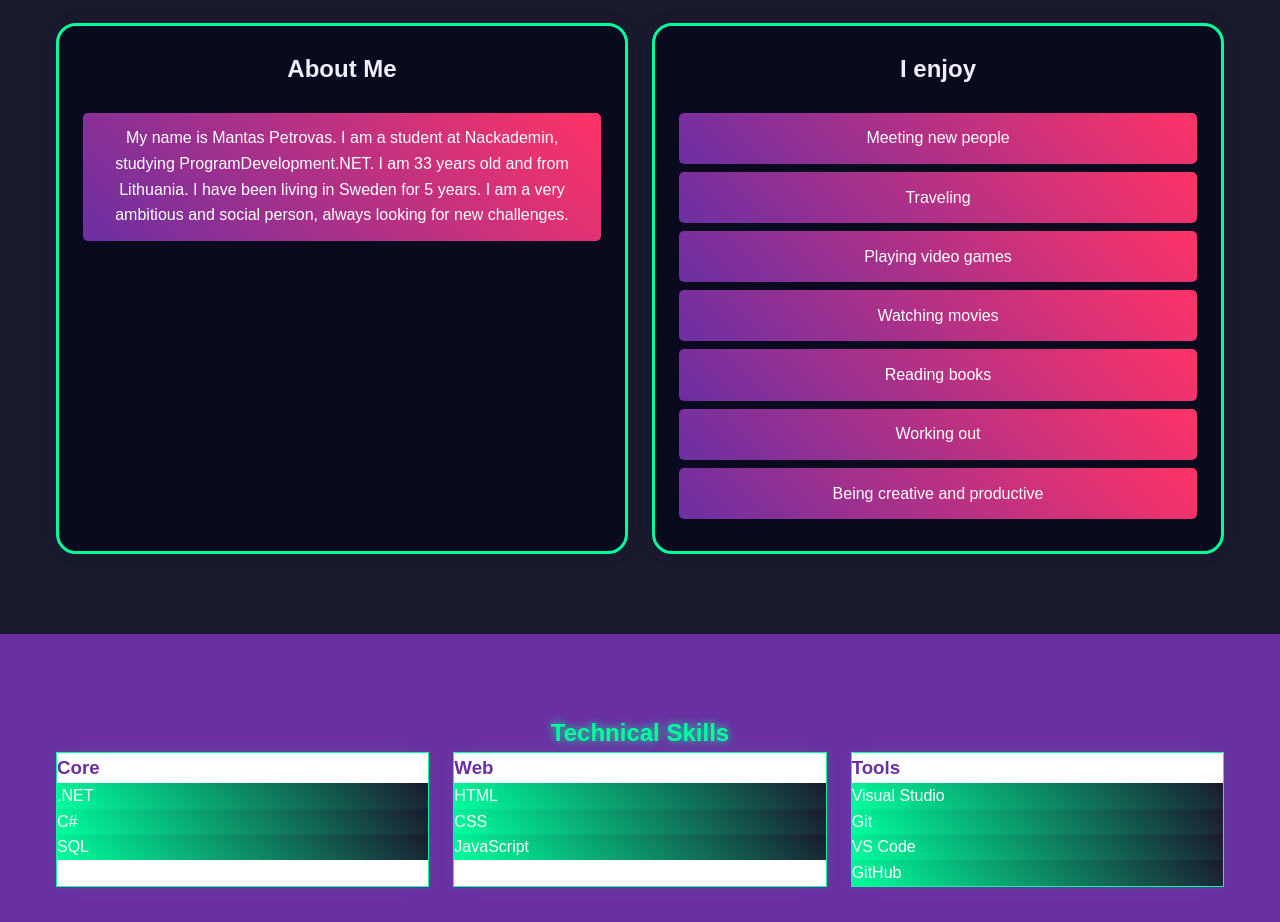
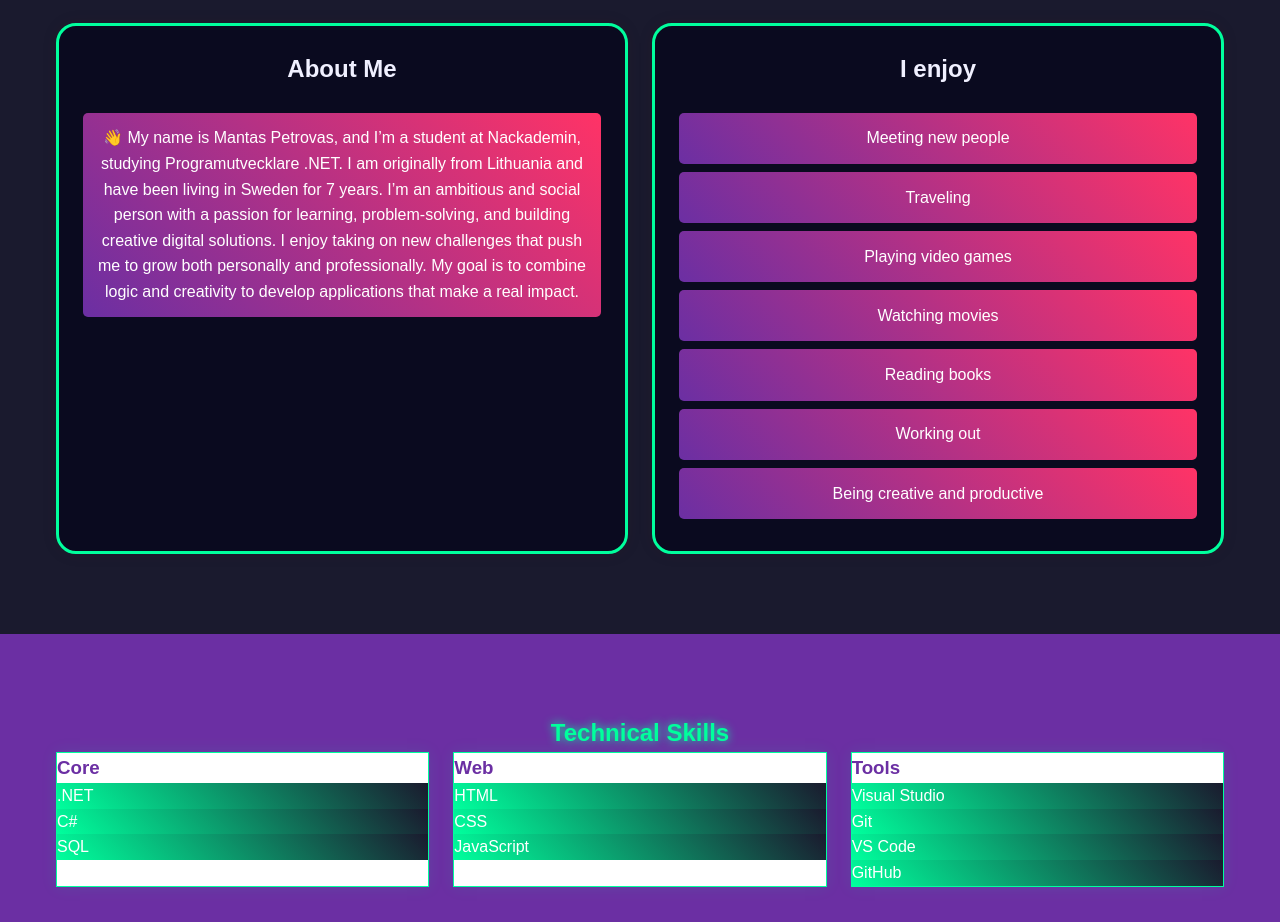
Before and after one commit to MantasTek/Portfolio, a React (Vite) app: page / in a window 1280 px wide. Shown: the part 940-1862 px from the top of the page. Built offline with nearby package versions, Linux system fonts and the light colour scheme.

Commit message:
new info

```diff
--- a/src/components/About.jsx
+++ b/src/components/About.jsx
@@ -8,7 +8,8 @@ const About = () => {
                 <div className="about-card">
                     <h3>About Me</h3>
                     <div className="about-item">
-                        <p>My name is Mantas Petrovas. I am a student at Nackademin, studying ProgramDevelopment.NET. I am 33 years old and from Lithuania. I have been living in Sweden for 5 years. I am a very ambitious and social person, always looking for new challenges.</p>
+                        <p>👋 My name is Mantas Petrovas, and I’m a student at Nackademin, studying Programutvecklare .NET. I am originally from Lithuania and have been living in Sweden for 7 years.
+                                I’m an ambitious and social person with a passion for learning, problem-solving, and building creative digital solutions. I enjoy taking on new challenges that push me to grow both personally and professionally. My goal is to combine logic and creativity to develop applications that make a real impact.</p>
                     </div>
                 </div>
 
```
